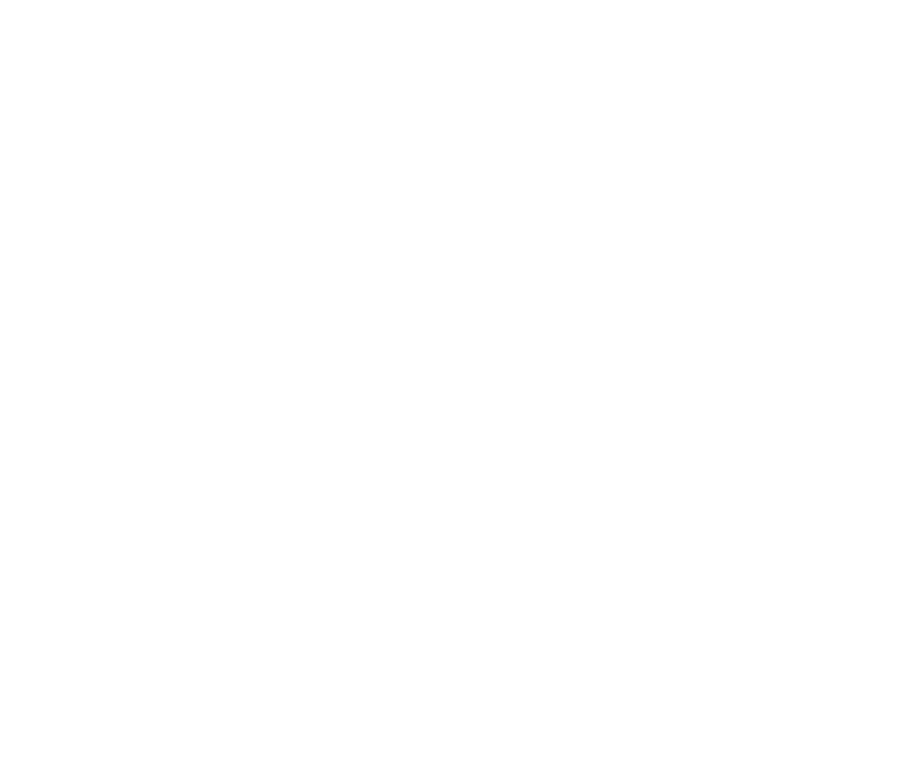
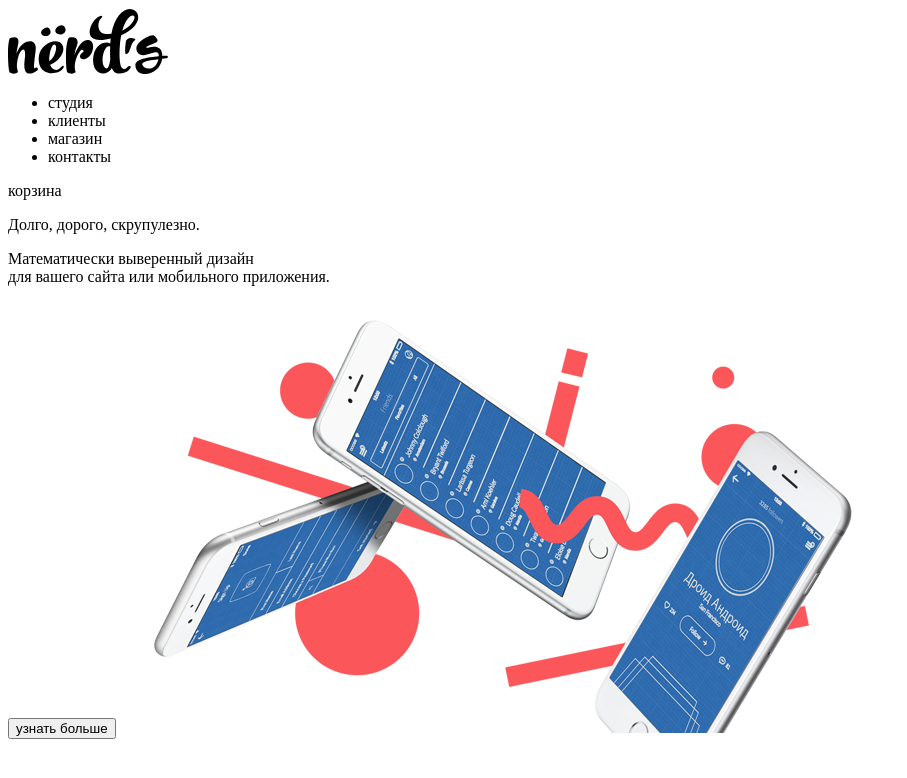
Before and after one commit to fedor81/nerds, a plain HTML site: page index.html in a window 1280 px wide. Shown: the whole page, without its empty margins (0-907 px from the left). Drawn offline with Linux system fonts and the light colour scheme.

Commit message:
делает header

```diff
--- a/index.html
+++ b/index.html
@@ -7,6 +7,23 @@
     <title>nerds</title>
 </head>
 <body>
-
+    <header>
+        <nav>
+            <img src="images/nerds-logo.svg">
+            <ul>
+                <li><a>студия</a></li>
+                <li><a>клиенты</a></li>
+                <li><a>магазин</a></li>
+                <li><a>контакты</a></li>
+            </ul>
+            <a>корзина</a>
+        </nav>
+        <section>
+            <p>Долго, дорого, скрупулезно.</p>
+            <p>Математически выверенный дизайн<br> для вашего сайта или мобильного приложения.</p>
+            <button>узнать больше</button>
+            <img src="images/nerds-index-slide1 1.png">
+        </section>
+    </header>
 </body>
 </html>
```
Also changed, not shown: css/style.css (added), images/nerds-index-slide1 1.png (added), images/nerds-logo.svg (added).
